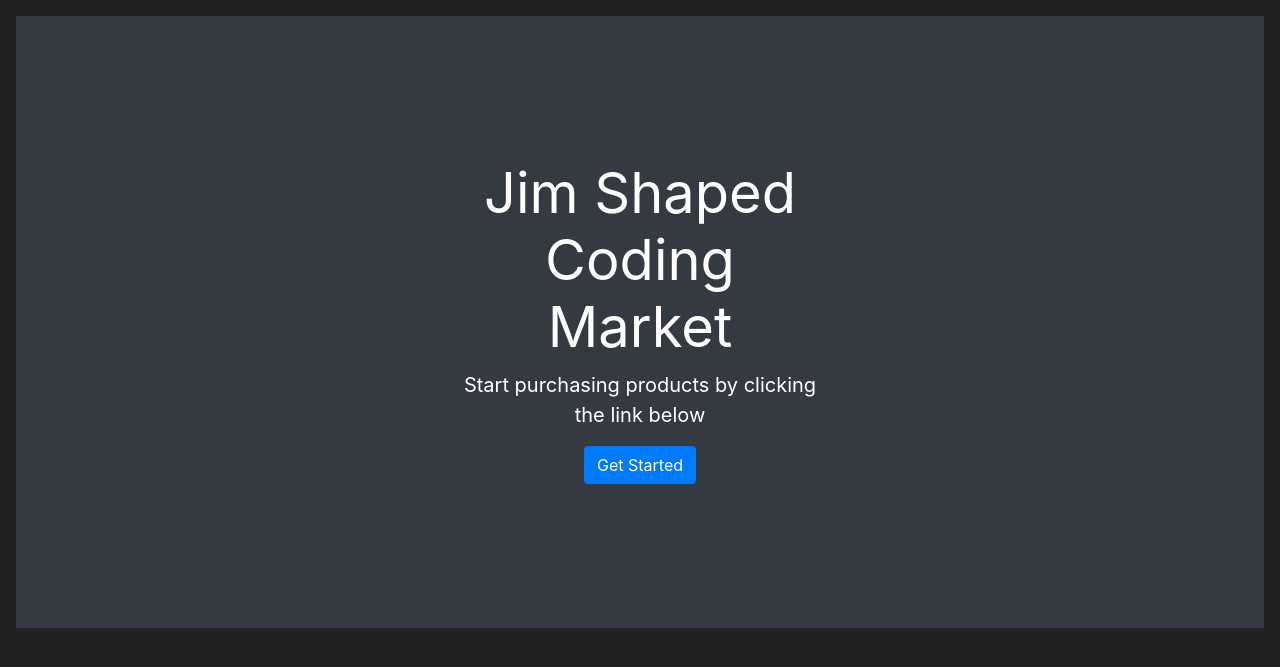
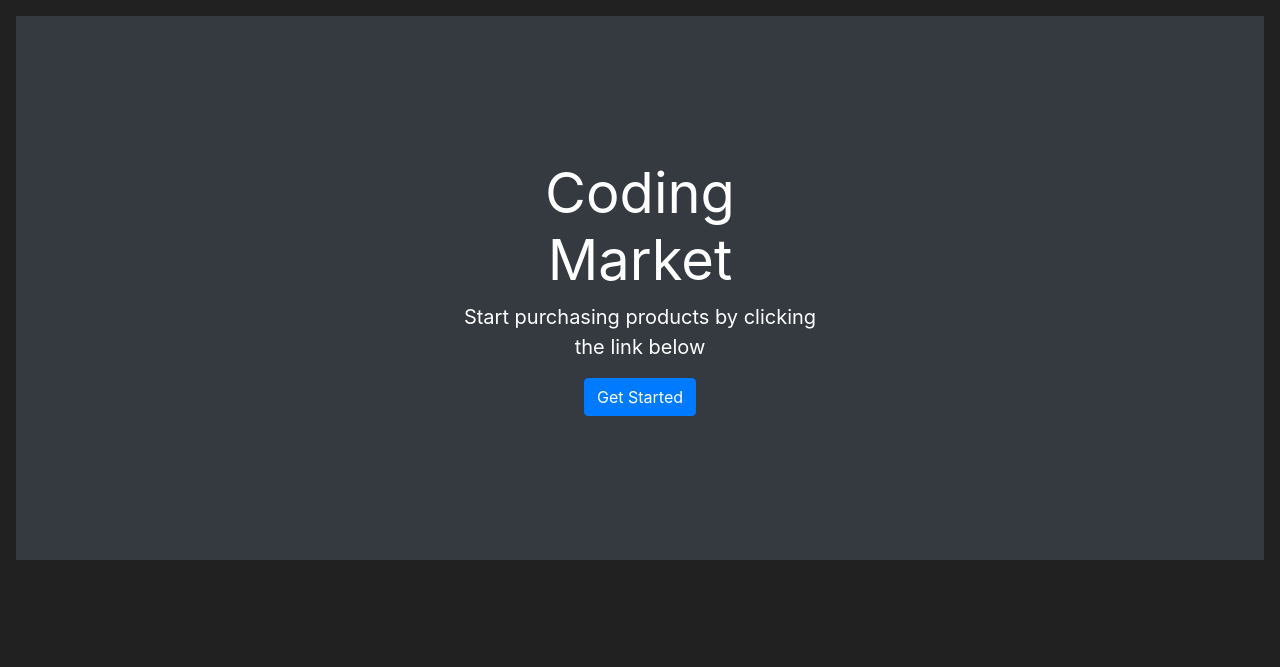
Before and after one commit to shibino-developer/Online-marketing, a Flask app: template templates/home.html in a window 1280 px wide. Shown: the part 56-723 px from the top of the page. Run offline with Flask 3, Linux system fonts and the light colour scheme; the template is opened without the code that fills it, so the values that code supplies are empty; some libraries are stand-ins or nearby versions.

Commit message:
Update home.html

```diff
--- a/templates/home.html
+++ b/templates/home.html
@@ -1,11 +1,11 @@
 {% extends 'base.html' %}
 {% block title %}
-    Welcome to Jim Shaped Coding Market
+    Coding Market
 {% endblock %}
 {% block content %}
     <div class="position-relative overflow-hidden p-3 p-md-5 m-md-3 text-center bg-dark" style="color:white">
         <div class="col-md-5 p-lg-5 mx-auto my-5">
-            <h1 class="display-4 font-weight-normal">Jim Shaped Coding Market</h1>
+            <h1 class="display-4 font-weight-normal">Coding Market</h1>
             <p class="lead font-weight-normal">Start purchasing products by clicking the link below</p>
             <a class="btn btn-primary" href="{{ url_for('market_page') }}">Get Started</a>
         </div>
```
